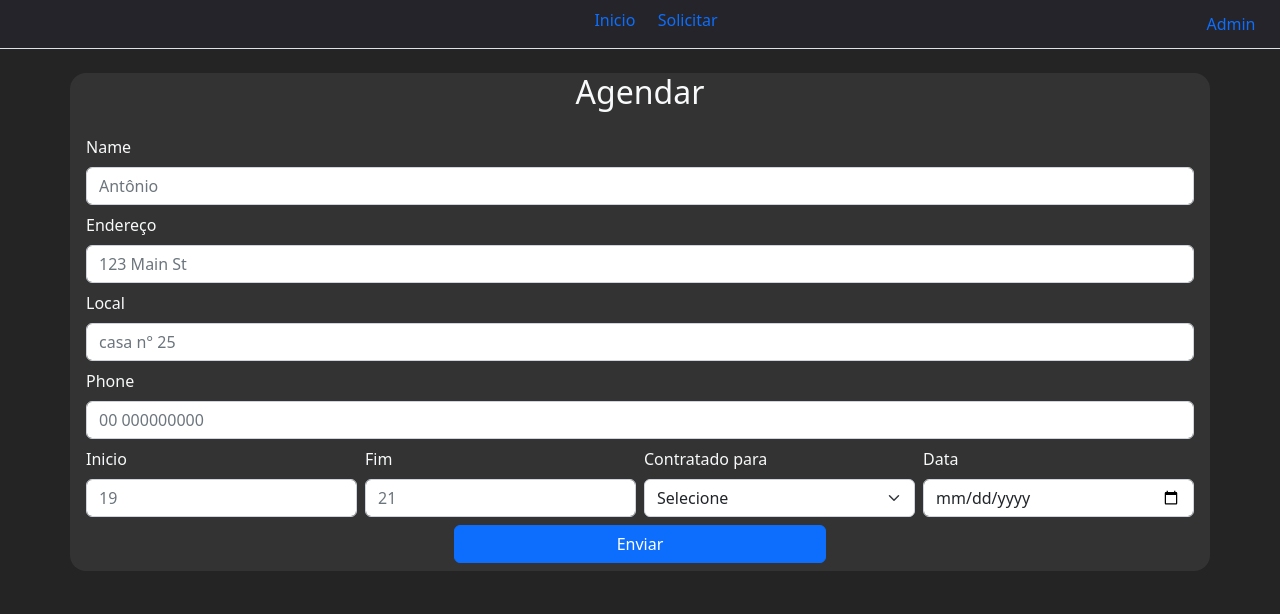
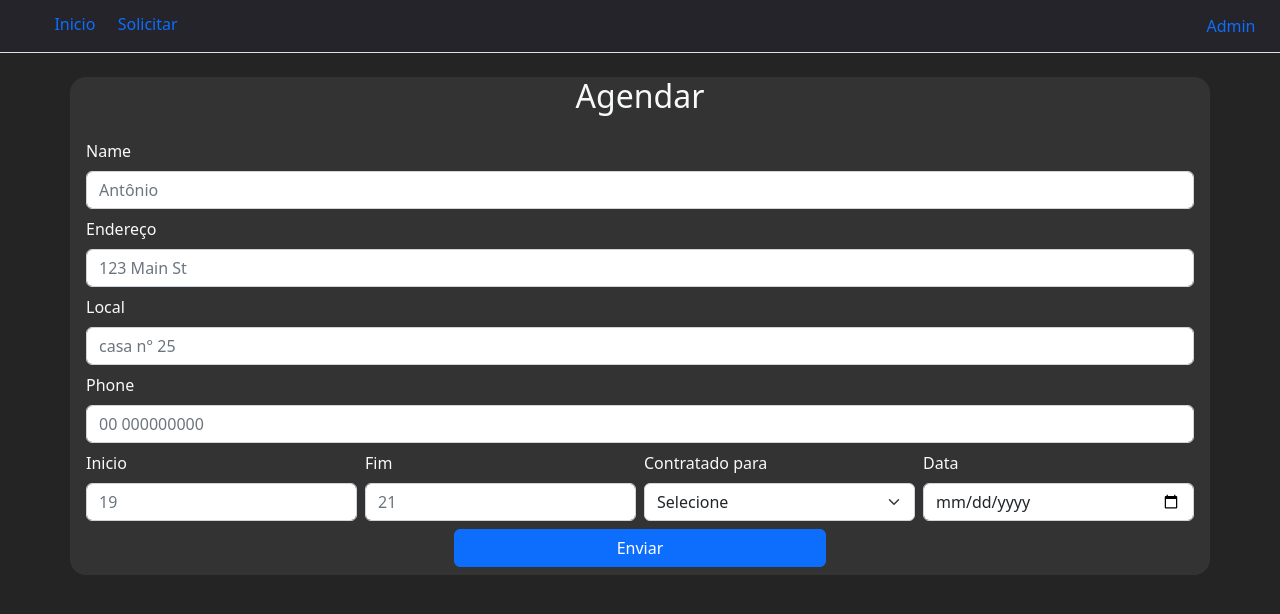
Before and after one commit to FranciscoNeto2909/schedule-app, a React (Vite) app: page /appointment in a window 1280 px wide. Shown: the top 614 px of the page. Built offline with nearby package versions, Linux system fonts and the light colour scheme; no server answers.

Commit message:
code improved

```diff
--- a/src/components/NavBar.jsx
+++ b/src/components/NavBar.jsx
@@ -8,7 +8,7 @@ export default function NavBar() {
         dispatch(admOff())
     }
     return (
-        <nav className="d-flex justify-content-center align-items-center border-bottom position-relative" style={{backgroundColor:"#24242a"}}>
+        <nav className="d-flex align-items-center border-bottom position-relative pt-1" style={{backgroundColor:"#24242a"}}>
             <ul className="d-flex mt-2 justify-content-evenly" style={{width:"200px"}}>
                 <li>
                     <Link to="/" className="text-decoration-none">Inicio</Link>
--- a/src/components/SheduleCard.jsx
+++ b/src/components/SheduleCard.jsx
@@ -13,7 +13,7 @@ export default function ScheduleCard({ schedule }) {
                 <p className="position-absolute top-0">Das {schedule.startTime}h as {schedule.endTime}h</p>
                 <p className="position-absolute top-0 end-0"> <strong>Data:</strong> {schedule.date}</p>
             </div>
-            <div className="card-body mt-1">
+            <div className="card-body mt-1 p-0 pt-1">
                 <h5 className="card-title">Solicitado por: {schedule.requisitioner}</h5>
                 <div>
                     <p className="card-text"><strong>Endereço:</strong> {schedule.address}
```
